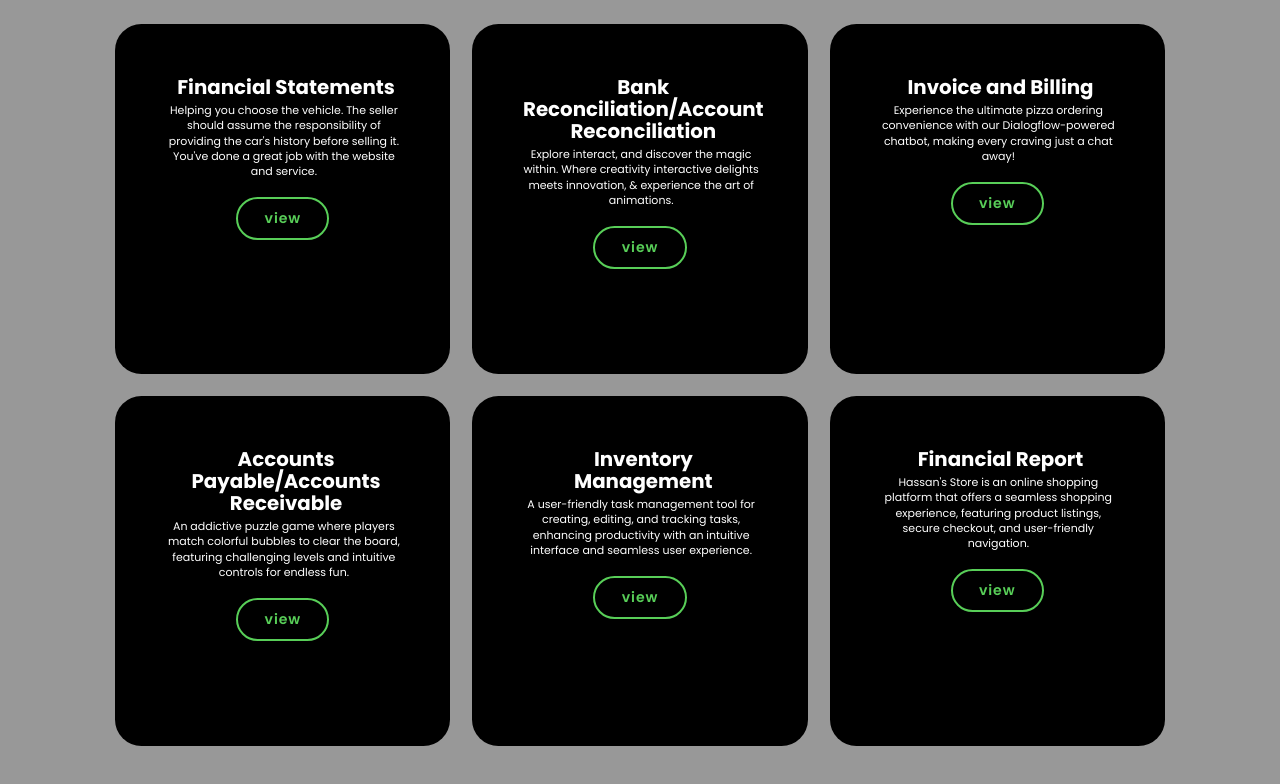
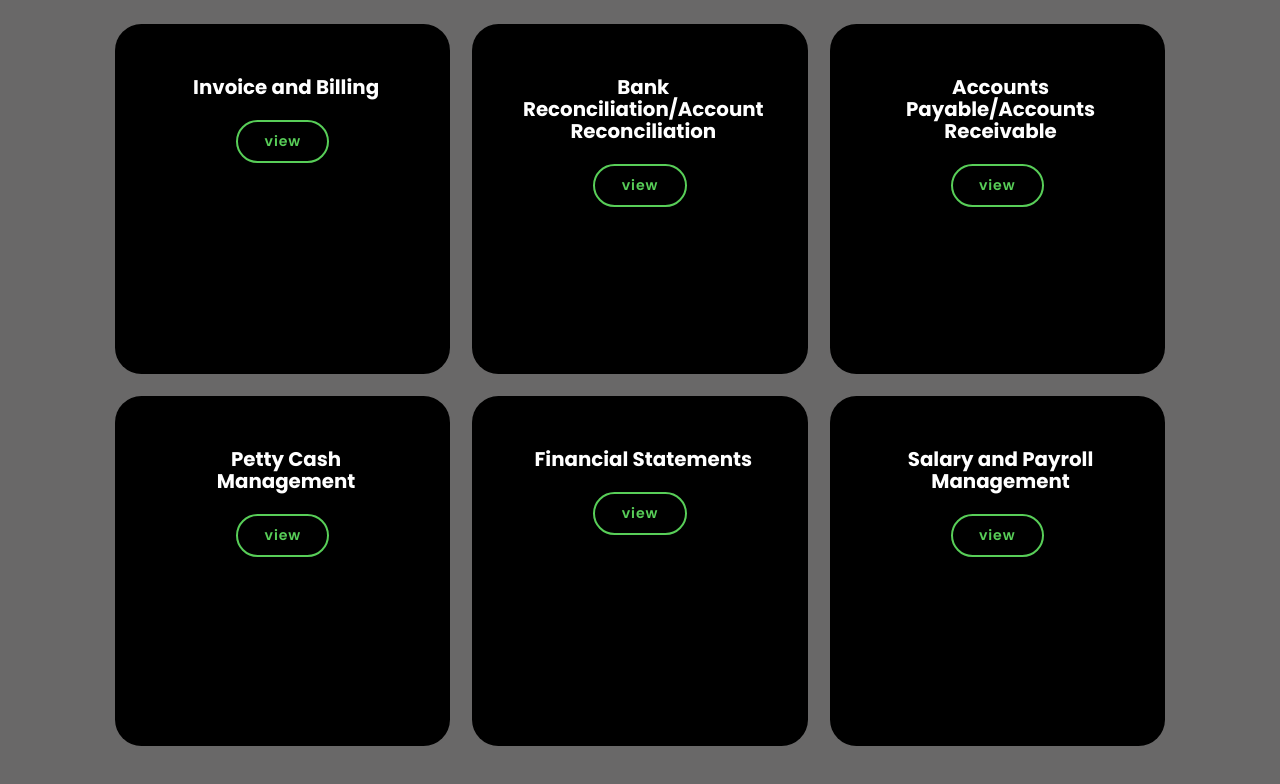
Before and after one commit to Muhammad-Hasnain-Raza/Portfolio-Website, a plain HTML site: page index.html in a window 1280 px wide. Shown: the part 126-910 px from the top of the page. Drawn offline with nearby package versions, Linux system fonts and the light colour scheme; a script that the page names is missing.

Commit message:
updated 2

```diff
--- a/index.html
+++ b/index.html
@@ -175,9 +175,9 @@
     <div class="projects-box" data-aos="fade-right">
         <div class="projects-info">
           <!-- <img src="images/vinauditspro.PNG" class="second" alt=""> -->
-          <h5 style="color: white;" class="card-title text-4xl font-bold pt-4 pl-3">Financial Statements</h5>
+          <h5 style="color: white;" class="card-title text-4xl font-bold pt-4 pl-3">Invoice and Billing</h5>
           <p style="color: white;" class="card-text text-xl pt-2 pl-3 pr-2">
-            Helping you choose the vehicle. The seller should assume the responsibility of providing the car's history before selling it. You've done a great job with the website and service.
+            <!-- Helping you choose the vehicle. The seller should assume the responsibility of providing the car's history before selling it. You've done a great job with the website and service. -->
         </p>
         <a href="files/Invoice.xlsx" target="_blank">
         <button class="btn_4">view</button></a>
@@ -189,10 +189,9 @@
             <!-- <img src="images/animated-website.PNG" class="first" alt="..."/> -->
             <h5 style="color: white;" class="card-title text-4xl font-bold pt-4 pl-3">Bank Reconciliation/Account Reconciliation</h5>
             <p style="color: white;" class="card-text text-xl pt-2 pl-3 pr-2">
-                Explore interact, and discover the magic within. Where creativity
+                <!-- Explore interact, and discover the magic within. Where creativity
                  interactive delights meets innovation, & experience the art of
-                  animations.
-
+                  animations. -->
             </p>
             <a href="files/Bank Recon MCB.xlsx" target="_blank">
                 <button class="btn_3">view</button></a>
@@ -202,10 +201,10 @@
     <div class="projects-box"  data-aos="fade-left">
         <div class="projects-info">
           <!-- <img src="images/pizza chatbot.PNG" class="third" alt=""> -->
-          <h5 style="color: white;" class="card-title text-4xl font-bold pt-4 pl-3">Invoice and Billing</h5>
+          <h5 style="color: white;" class="card-title text-4xl font-bold pt-4 pl-3">Accounts Payable/Accounts Receivable</h5>
           <p style="color: white;" class="card-text text-xl pt-2 pl-3 pr-2">
-            Experience the ultimate pizza ordering convenience with our Dialogflow-powered chatbot, making
-            every craving just a chat away!
+            <!-- Experience the ultimate pizza ordering convenience with our Dialogflow-powered chatbot, making
+            every craving just a chat away! -->
         </p>
         <a href="https://muhammadhassanlashkarwala.github.io/Ai-chatbot/" target="_blank">
         <button class="btn_5">view</button></a>
@@ -215,9 +214,9 @@
     <div class="projects-box" data-aos="fade-left">
         <div class="projects-info">
           <!-- <img src="images/snowy-game.PNG" class="second" alt=""> -->
-          <h5 style="color: white;" class="card-title text-4xl font-bold pt-4 pl-3">Accounts Payable/Accounts Receivable</h5>
+          <h5 style="color: white;" class="card-title text-4xl font-bold pt-4 pl-3">Petty Cash Management</h5>
           <p style="color: white;" class="card-text text-xl pt-2 pl-3 pr-2">
-            An addictive puzzle game where players match colorful bubbles to clear the board, featuring challenging levels and intuitive controls for endless fun.
+            <!-- An addictive puzzle game where players match colorful bubbles to clear the board, featuring challenging levels and intuitive controls for endless fun. -->
         </p>
         <a href="https://bubble-game-gamma-snowy.vercel.app/" target="_blank">
         <button class="btn_4">view</button></a>
@@ -227,9 +226,9 @@
     <div class="projects-box" data-aos="fade-up">
         <div class="projects-info">
           <!-- <img src="images/Todo-app.PNG" class="second" alt=""> -->
-          <h5 style="color: white;" class="card-title text-4xl font-bold pt-4 pl-3">Inventory Management</h5>
+          <h5 style="color: white;" class="card-title text-4xl font-bold pt-4 pl-3">Financial Statements</h5>
           <p style="color: white;" class="card-text text-xl pt-2 pl-3 pr-2">
-            A user-friendly task management tool for creating, editing, and tracking tasks, enhancing productivity with an intuitive interface and seamless user experience.
+            <!-- A user-friendly task management tool for creating, editing, and tracking tasks, enhancing productivity with an intuitive interface and seamless user experience. -->
         </p>
         <a href="https://to-do-list-seven-indol.vercel.app/" target="_blank">
         <button class="btn_4">view</button></a>
@@ -239,10 +238,9 @@
     <div class="projects-box"  data-aos="fade-left">
         <div class="projects-info">
             <!-- <img src="images/hassan-store.png" class="first" alt="..."/> -->
-            <h5 style="color: white;" class="card-title text-4xl font-bold pt-4 pl-3">Financial Report</h5>
+            <h5 style="color: white;" class="card-title text-4xl font-bold pt-4 pl-3">Salary and Payroll Management</h5>
             <p style="color: white;" class="card-text text-xl pt-2 pl-3 pr-2">
-                Hassan's Store is an online shopping platform that offers a seamless shopping experience, featuring product listings, secure checkout, and user-friendly navigation.
-
+                <!-- Hassan's Store is an online shopping platform that offers a seamless shopping experience, featuring product listings, secure checkout, and user-friendly navigation. -->
             </p>
             <a href="https://hassan-store.vercel.app/" target="_blank">
                 <button class="btn_3">view</button></a>
--- a/style.css
+++ b/style.css
@@ -13,7 +13,7 @@
 
 :root{
     --bg-color: #000000;
-    --second-bg-color: #989898;
+    --second-bg-color: #696868;
     --text-color: #000000;
     /* --main-color: #7b4bb7; */
     --main-color: #58ce58;
@@ -809,7 +809,7 @@ text-align: center;
     border-bottom-right-radius: 0px;
 }
 .projects-box{
-    background: black;
+    background: rgb(0, 0, 0);
                           height: 350px;
 box-sizing: border-box;
 border-radius: 3rem ;
```
